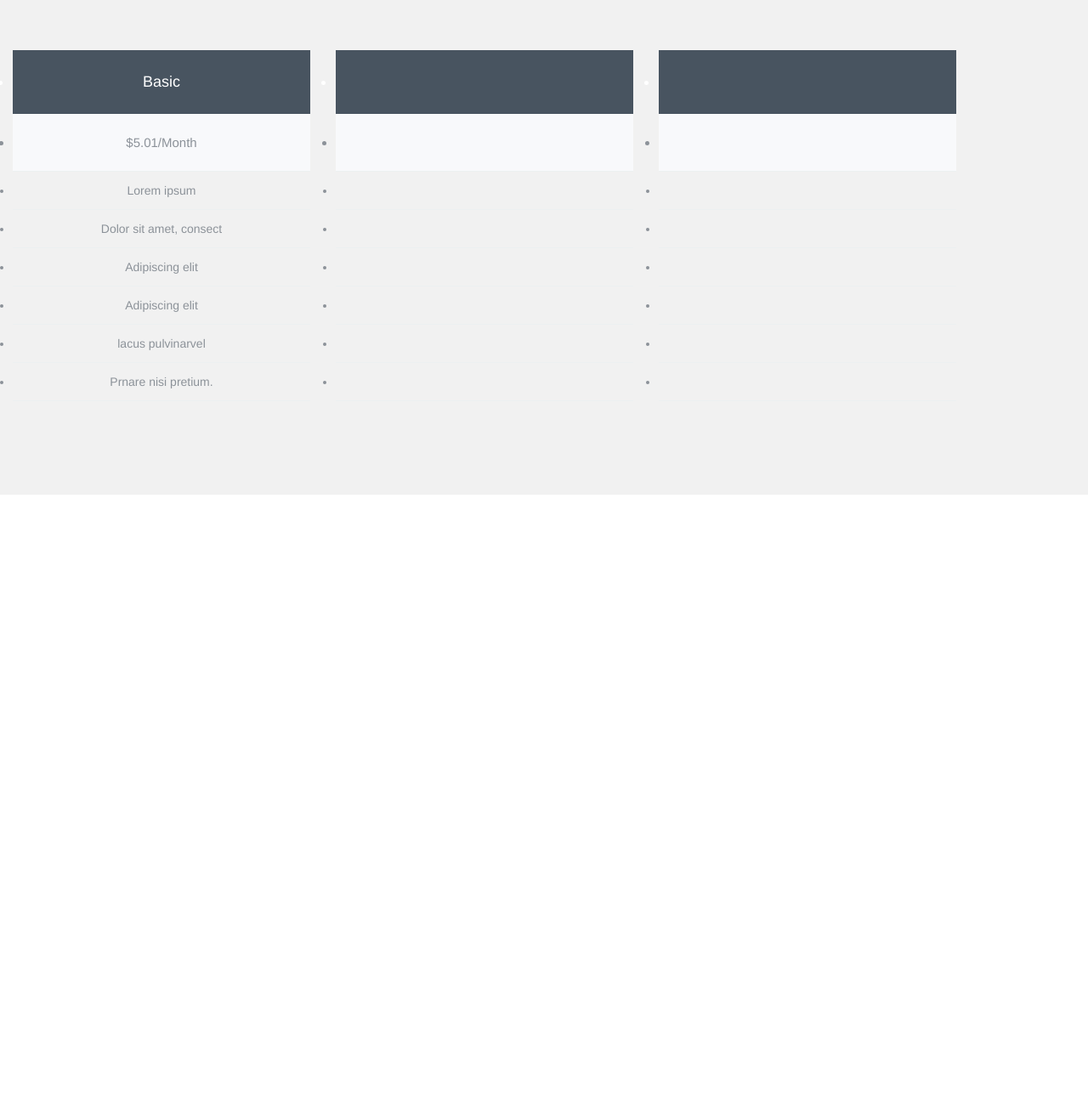
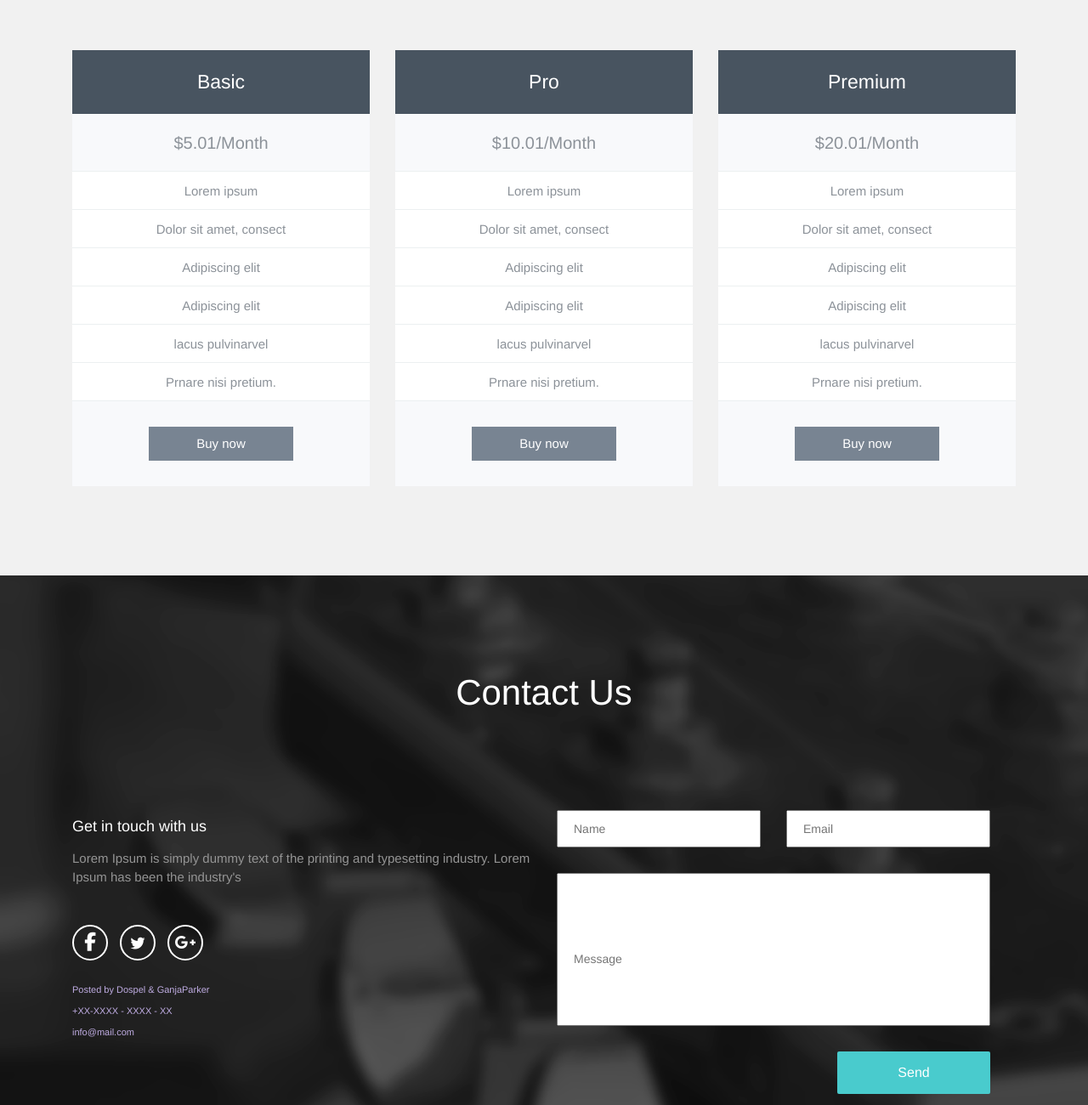
Before and after one commit to CBibop12/Test_small, a plain HTML site: page index.html in a window 1280 px wide. Shown: the part 1500-2800 px from the top of the page at 85% size. Before the commit the page ends 2082 px from the top, so only its background shows below. Drawn offline with nearby package versions, Linux system fonts and the light colour scheme.

Commit message:
Да что не так с этим контактом и плюсиками

```diff
--- a/css/style.css
+++ b/css/style.css
@@ -91,7 +91,11 @@
     font-size: 20px;
     padding-left: 42px;
     padding-right: 42px;
-
+    transition: 0.3s;
+}
+.carousel-caption a:hover{
+    background-color: white;
+    color: black;
 }
 .carousel-section{
     margin-bottom: 110px;
@@ -110,6 +114,24 @@
     border-radius: 50%;
     background-color: #eeeef0;
     margin-bottom: 50px;
+    overflow: hidden;
+    position: relative;
+
+}
+
+.circle:after {
+    content: "+";
+    font-weight: 900;
+    font-size: 55px;
+    color: #f46d6d;
+    display: block;
+    position: absolute;
+    left: 40%;
+    top: 29%;
+    transition: 0.3s;
+}
+.circle:hover .circle:after{
+    color: black;
 }
 .by_team h2,h5,.description{
     color: #4e525d;
@@ -122,13 +144,17 @@
     padding-top: 120px;
     padding-bottom: 100px;
 }
-.card:first-of-type li{
+.card li{
     width: 100%;
     height: 45px;
     line-height: 45px;
     text-align: center;
     color: #8c9299;
+    background-color: white;
     border-bottom: 1px solid #ecf0f1;
+    font-size: 15px;
+    list-style-type: none;
+    margin-bottom: 0;
 }
 .card:first-of-type li:first-of-type{
     width: 100%;
@@ -136,16 +162,173 @@
     line-height: 75px;
     text-align: center;
     color: white;
-    font-size: 18px;
+    font-size: 23px;
     background-color: #485460;
     border: none;
+    transition: 0.3s;
 }
 .card:first-of-type li:nth-child(2){
     width: 100%;
     height: 68px;
     line-height: 68px;
     text-align: center;
-    font-size: 15px;
+    font-size: 20px;
     background-color: #f8f9fb;
     border-bottom: 1px solid #ecf0f1;
 }
+.list-of-cards{
+    display: inline-block;
+}
+.buy_now_sec{
+    height: 100px;
+    line-height: 100px;
+    text-align: center;
+    background-color: #f8f9fb;
+}
+.buy_now_sec a{
+    height: 40px;
+    width: 170px;
+    font-size: 15px;
+    display: inline-block;
+    color: white;
+    line-height: 40px;
+    background-color: #788492;
+    text-decoration: none;
+    transition: 0.3s;
+}
+.card{
+    margin-bottom: 0;
+}
+
+.card-div:hover .card:first-of-type li:first-of-type{
+    background-color: #49cbcd;
+}
+
+.card-div:hover .buy_now_sec a{
+    background-color: #49cbcd;
+}
+.contact_us{
+    background-image: url("../images/Layer 28.png");
+    background-size: cover;
+    padding: 105px 0 100px;
+    text-align: center;
+}
+.contact_h4{
+    color: white;
+    font-size: 42px;
+    margin-bottom: 115px;
+}
+.social-networks{
+    text-align: left;
+}
+.socnet-h5{
+    font-size: 18px;
+    color: white;
+    margin-bottom: 16px;
+}
+.socnet-p{
+    font-size: 15px;
+    color: #949494;
+    line-height: 22px;
+    margin-bottom: 45px;
+}
+.soc_icons{
+    display: flex;
+    margin-bottom: 22px;
+}
+.soc_icons a{
+    margin-right: 14px;
+    width: 42px;
+    height: 42px;
+    border-radius: 50%;
+    line-height: 42px;
+    text-align: center;
+    border: 2px solid white;
+    background-color: transparent;
+    transition: 0.2s;
+}
+.fa-facebook-f{
+    color: white;
+    font-size: 22px;
+}
+.fa-twitter{
+    color: white;
+    font-size: 17px;
+}
+.fa-google-plus-g{
+    color: white;
+    font-size: 20px;
+}
+.contact_block{
+    margin: auto;
+}
+.soc_icons a:first-of-type:hover{
+    margin-top: -3px;
+    background-color: #3b5997;
+    border: #3b5997;
+}
+.soc_icons a:nth-child(2):hover{
+    margin-top: -3px;
+    background-color: #3ec2f3;
+    border: #3ec2f3;
+}
+.soc_icons a:nth-child(3):hover{
+    margin-top: -3px;
+    background-color: #e44c41;
+    border: #e44c41;
+}
+.last_soc_p{
+    color: #bface2;
+    font-size: 11px;
+    line-height: 25px;
+
+}
+.soc_block_mail_a{
+    text-decoration: none;
+    text-underline: none;
+    color: #bface2;
+    font-size: 11px;
+    line-height: 25px;
+}
+.contact-form{
+    text-align: end;
+}
+.contact-form .input{
+}
+.name{
+    width: 100%;
+    height: 44px;
+    line-height: 44px;
+    padding-left: 18px;
+}
+.email{
+    width: 100%;
+    height: 44px;
+    line-height: 44px;
+    padding-left: 18px;
+}
+.message{
+    width: 100%;
+    height: 180px;
+    padding-top: 22px;
+    padding-left: 18px;
+    margin-top: 30px;
+    text-align: left;
+}
+.send-button{
+    display: inline-block;
+    height: 50px;
+    line-height: 50px;
+    text-align: center;
+    border: none;
+    border-radius: 2px;
+    background-color: #49cbcd;
+    color: white;
+    margin: 30px 15px 0;
+    font-size: 16px;
+    float: right;
+    transition: 0.3s;
+}
+.send-button:hover{
+    background-color: #87f3f5;
+}
--- a/index.html
+++ b/index.html
@@ -132,9 +132,9 @@
         </div><!-- /.row -->
     </div>
 </section>
-<section class="buy_cards_block">
-    <div class="row container">
-        <div class="col-lg-4 col-sm-12">
+<section class="buy_cards_block text-center">
+    <div class="row container list-of-cards">
+        <div class="col-lg-4 col-sm-12 card-div">
             <ul class="card">
                 <li>Basic</li>
                 <li>$5.01/Month</li>
@@ -145,31 +145,86 @@
                 <li>lacus pulvinarvel </li>
                 <li>Prnare nisi pretium.</li>
             </ul>
+            <div class="buy_now_sec">
+                <a href="#">Buy now</a>
+            </div>
         </div>
-        <div class="col-lg-4 col-sm-12">
+        <div class="col-lg-4 col-sm-12 card-div">
             <ul class="card">
-                <li></li>
-                <li></li>
-                <li></li>
-                <li></li>
-                <li></li>
-                <li></li>
-                <li></li>
-                <li></li>
+                <li>Pro</li>
+                <li>$10.01/Month</li>
+                <li>Lorem ipsum</li>
+                <li>Dolor sit amet, consect</li>
+                <li>Adipiscing elit</li>
+                <li>Adipiscing elit</li>
+                <li>lacus pulvinarvel </li>
+                <li>Prnare nisi pretium.</li>
             </ul>
+            <div class="buy_now_sec">
+                <a href="#">Buy now</a>
+            </div>
         </div>
-        <div class="col-lg-4 col-sm-12">
+        <div class="col-lg-4 col-sm-12 card-div">
             <ul class="card">
-                <li></li>
-                <li></li>
-                <li></li>
-                <li></li>
-                <li></li>
-                <li></li>
-                <li></li>
-                <li></li>
+                <li>Premium</li>
+                <li>$20.01/Month</li>
+                <li>Lorem ipsum</li>
+                <li>Dolor sit amet, consect</li>
+                <li>Adipiscing elit</li>
+                <li>Adipiscing elit</li>
+                <li>lacus pulvinarvel </li>
+                <li>Prnare nisi pretium.</li>
             </ul>
+            <div class="buy_now_sec">
+                <a href="#">Buy now</a>
+            </div>
         </div>
+    </div>
+</section>
+<section class="contact_us">
+    <h4 class="contact_h4">
+    Contact Us
+    </h4>
+    <div class="row container contact_block">
+        <div class="col-sm-12 col-md-6 social-networks">
+            <h5 class="socnet-h5">
+                Get in touch with us
+            </h5>
+            <p class="socnet-p">
+                Lorem Ipsum is simply dummy text of the printing and typesetting industry. Lorem Ipsum has been the industry's
+            </p>
+            <div class="soc_icons">
+                <a href="#">
+                    <i class="fab fa-facebook-f"></i>
+                </a>
+                <a href="#">
+                    <i class="fab fa-twitter"></i>
+                </a>
+                <a href="#">
+                    <i class="fab fa-google-plus-g"></i>
+                </a>
+            </div>
+            <p class="last_soc_p">
+                Posted by Dospel & GanjaParker<br>+XX-XXXX - XXXX - XX<br><a class="soc_block_mail_a" href="#">info@mail.com</a>
+
+            </p>
+        </div>
+        <form action="" method="post">
+            <div class="col-sm-12 col-md-6 contact-form row">
+                <div class="col-md-6">
+                    <input type="text" placeholder="Name" class="name">
+                </div>
+                <div class="col-md-6">
+                    <input type="email" placeholder="Email" class="email">
+                </div>
+                <div class="col-md-12">
+                    <input type="text" placeholder="Message" class="message">
+                </div>
+                <button type="submit" class="send-button col-xs-6 col-sm-4">
+                    Send
+                </button>
+            </div>
+        </form>
     </div>
 </section>
 <script src="https://kit.fontawesome.com/82d5ee9c92.js" crossorigin="anonymous"></script>
```
Also changed, not shown: images/Layer 28.png (added).
